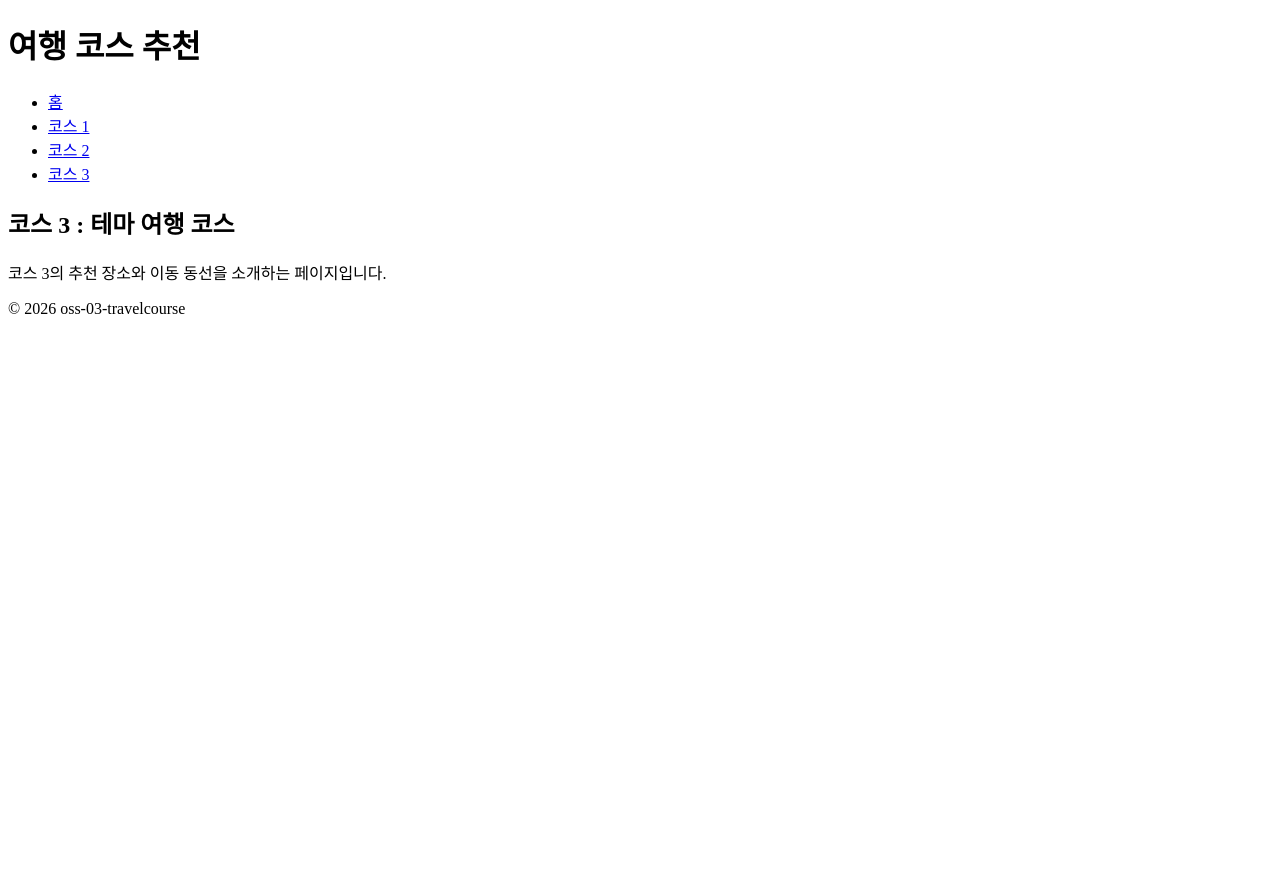
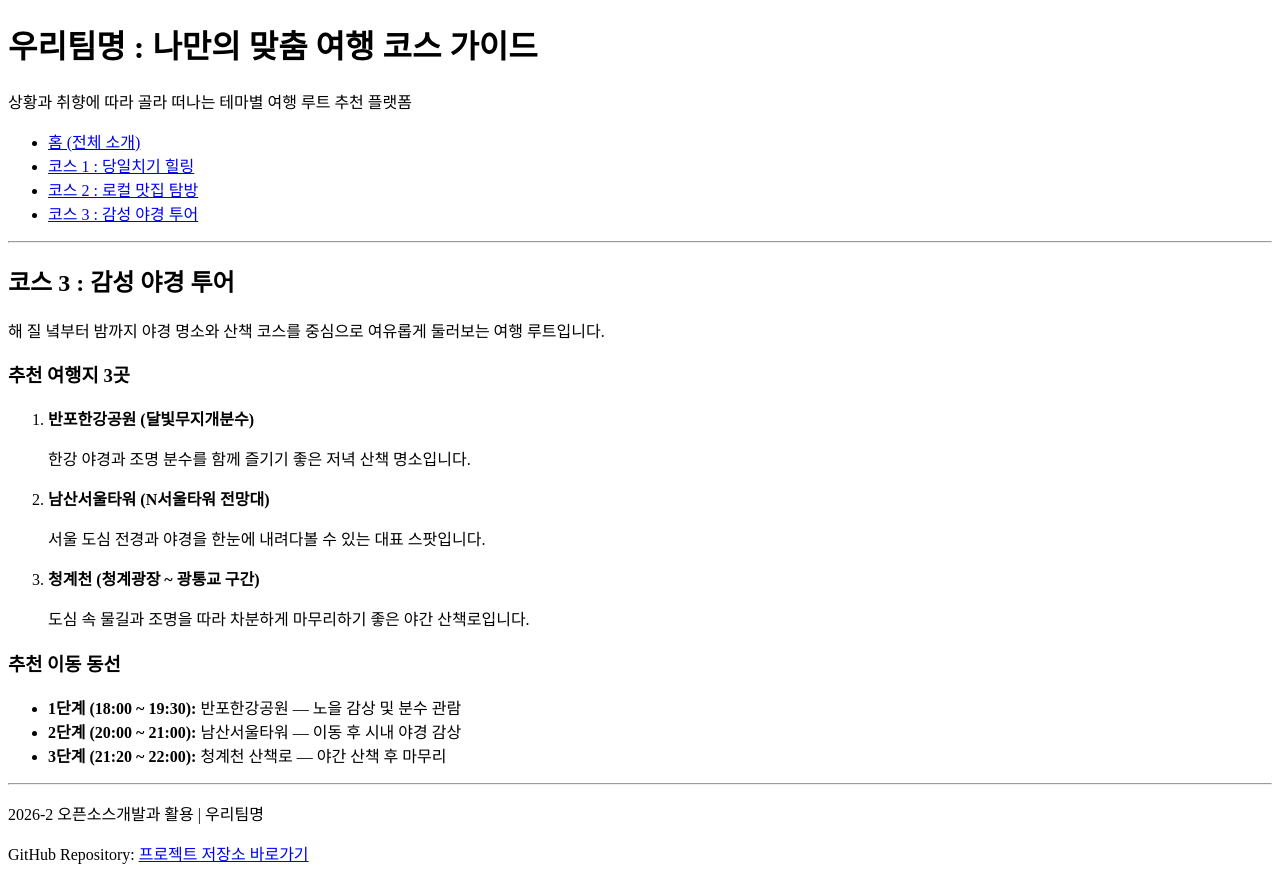
Before and after one commit to Hongjiyoon2026068159/oss-03-travelcourse, a plain HTML site: page course3.html in a window 1280 px wide. Before the commit the page ends 800 px from the top, so only its background shows below. Drawn offline with Linux system fonts and the light colour scheme.

Commit message:
feat: course3.html 추천 장소 및 이동 동선 추가
야경 투어 추천 장소 3곳과 시간 별 이동 동선을 추가시켰습니다.

```diff
--- a/course3.html
+++ b/course3.html
@@ -3,30 +3,65 @@
 <head>
   <meta charset="UTF-8">
   <meta name="viewport" content="width=device-width, initial-scale=1.0">
-  <title>코스 3 : 여행 코스 가이드</title>
+  <title>코스 3 : 감성 야경 투어 - 여행 코스 추천</title>
 </head>
 <body>
   <header>
-    <h1>여행 코스 추천</h1>
+    <h1>우리팀명 : 나만의 맞춤 여행 코스 가이드</h1>
+    <p>상황과 취향에 따라 골라 떠나는 테마별 여행 루트 추천 플랫폼</p>
     <nav aria-label="메인 메뉴">
       <ul>
-        <li><a href="index.html">홈</a></li>
-        <li><a href="course1.html">코스 1</a></li>
-        <li><a href="course2.html">코스 2</a></li>
-        <li><a href="course3.html">코스 3</a></li>
+        <li><a href="index.html">홈 (전체 소개)</a></li>
+        <li><a href="course1.html">코스 1 : 당일치기 힐링</a></li>
+        <li><a href="course2.html">코스 2 : 로컬 맛집 탐방</a></li>
+        <li><a href="course3.html">코스 3 : 감성 야경 투어</a></li>
       </ul>
     </nav>
   </header>
 
+  <hr>
+
   <main>
-    <section>
-      <h2>코스 3 : 테마 여행 코스</h2>
-      <p>코스 3의 추천 장소와 이동 동선을 소개하는 페이지입니다.</p>
+    <section id="course3-intro">
+      <h2>코스 3 : 감성 야경 투어</h2>
+      <p>
+        해 질 녘부터 밤까지 야경 명소와 산책 코스를 중심으로 여유롭게 둘러보는 여행 루트입니다.
+      </p>
+    </section>
+
+    <section id="course3-places">
+      <h3>추천 여행지 3곳</h3>
+      <ol>
+        <li>
+          <strong>반포한강공원 (달빛무지개분수)</strong>
+          <p>한강 야경과 조명 분수를 함께 즐기기 좋은 저녁 산책 명소입니다.</p>
+        </li>
+        <li>
+          <strong>남산서울타워 (N서울타워 전망대)</strong>
+          <p>서울 도심 전경과 야경을 한눈에 내려다볼 수 있는 대표 스팟입니다.</p>
+        </li>
+        <li>
+          <strong>청계천 (청계광장 ~ 광통교 구간)</strong>
+          <p>도심 속 물길과 조명을 따라 차분하게 마무리하기 좋은 야간 산책로입니다.</p>
+        </li>
+      </ol>
+    </section>
+
+    <section id="course3-route">
+      <h3>추천 이동 동선</h3>
+      <ul>
+        <li><strong>1단계 (18:00 ~ 19:30):</strong> 반포한강공원 — 노을 감상 및 분수 관람</li>
+        <li><strong>2단계 (20:00 ~ 21:00):</strong> 남산서울타워 — 이동 후 시내 야경 감상</li>
+        <li><strong>3단계 (21:20 ~ 22:00):</strong> 청계천 산책로 — 야간 산책 후 마무리</li>
+      </ul>
     </section>
   </main>
 
+  <hr>
+
   <footer>
-    <p>© 2026 oss-03-travelcourse</p>
+    <p>2026-2 오픈소스개발과 활용 | 우리팀명</p>
+    <p>GitHub Repository: <a href="https://github.com/Hongjiyoon2026068159/oss-03-travelcourse" target="_blank" rel="noopener noreferrer">프로젝트 저장소 바로가기</a></p>
   </footer>
 </body>
 </html>
```
